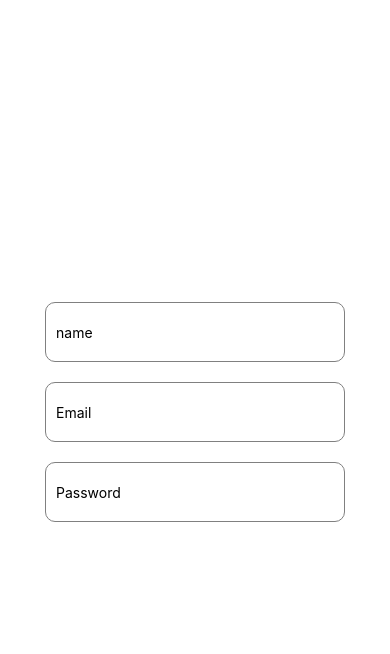
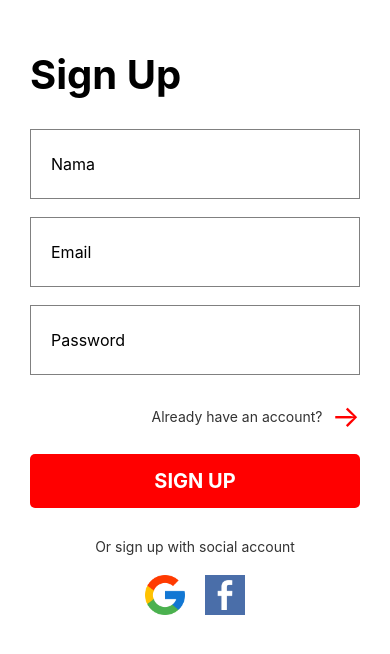
Before and after one commit to ferlijunandar/lab1-ferli-105841107521, a React Native app: screen / in a window 390 px wide. Shown: the top 654 px of the page. Built offline with nearby package versions, Linux system fonts and the light colour scheme.

Commit message:
singup,login,forgotPassword

```diff
--- a/App.js
+++ b/App.js
@@ -1,16 +1,25 @@
-import React from "react";
-import { View } from "react-native-web";
-import TextInputContainer from "./components/text input";
+import React from 'react';
+import { ScrollView, StyleSheet } from 'react-native';
+import Login from './components/login';
+import Singup from './components/singup';
+import ForgotPassword from './components/forgotPassword';
 const App = () => {
   return (
-    <View style={{
-      flex: 1,
-      justifyContent: "center",
-      alignItems: "center",
-    }}>
-      <TextInputContainer />
-    </View>
+    <ScrollView contentContainerStyle={styles.container}>
+        {/* <ForgotPassword/> */}
+      {/* <login /> */}
+      <Singup />
+    </ScrollView>
   );
 };
 
+const styles = StyleSheet.create({
+  container: {
+    flex: 1,
+    paddingHorizontal: 10,
+    paddingVertical: 10,
+    backgroundColor: '#fff',
+  },
+});
+
 export default App;
--- /dev/null
+++ b/components/forgotPassword.js
@@ -0,0 +1,86 @@
+import React from 'react';
+import { View, Text, TextInput, TouchableOpacity, StyleSheet } from 'react-native';
+
+const ForgotPassword = () => {
+  const [email, setEmail] = React.useState('');
+
+  const handleResetPassword = () => {
+    console.log(`Password reset requested for email: ${email}`);
+  };
+
+  return (
+    <View style={styles.container}>
+         <View style={styles.textContainer}>
+        <TouchableOpacity>
+          <Text style={styles.arrowTextforgot}>&#x276E;</Text>
+        </TouchableOpacity>
+      <Text style={styles.title}>Forgot Password</Text>
+    </View>
+      <Text style={styles.subtitle}>Please, enter your email address. You will receive
+      a link to create a new password via email.</Text>
+      <TextInput
+        style={styles.input}
+        placeholder="email"
+        autoCapitalize="none"
+        onChangeText={setEmail}
+        value={email}
+      />
+      <TouchableOpacity style={styles.button} onPress={handleResetPassword}>
+        <Text style={styles.buttonText}>SEND</Text>
+      </TouchableOpacity>
+    </View>
+  );
+};
+
+const styles = StyleSheet.create({
+  container: {
+    flex: 1,
+    paddingHorizontal: 20,
+    paddingVertical: 40,
+    backgroundColor: '#fff',
+  },
+  arrowTextforgot: {
+    fontSize: 40,
+    marginRight: 20,
+  },
+
+  title: {
+    fontSize: 40,
+    fontWeight: 'bold',
+    textAlign: 'flex-start',
+    justifyContent: 'center',
+    marginBottom: 60,
+    marginTop: 30,
+
+
+  },
+  subtitle: {
+    fontSize: 18,
+    textAlign: 'center',
+    marginBottom: 30,
+    color: 'black',
+  },
+  input: {
+    fontSize: 20,
+    height: 70,
+    borderColor: 'grey',
+    borderWidth: 1,
+    marginBottom: 8,
+    padding: 20,
+    width: '100%',
+  },
+  button: {
+    width: '100%',
+    backgroundColor: 'red',
+    padding: 15,
+    borderRadius: 20,
+    marginTop: 30,
+  },
+  buttonText: {
+    color: '#fff',
+    fontSize: 18,
+    textAlign: 'center',
+  },
+});
+
+export default ForgotPassword;
--- /dev/null
+++ b/components/login.js
@@ -0,0 +1,130 @@
+import React from 'react';
+import { View, ScrollView, TextInput, Text, TouchableOpacity, Image, StyleSheet } from 'react-native';
+
+const Login = () => {
+  const handleGoogleLogin = () => {
+    console.log("Logging in with Google");
+  };
+
+  const handleFacebookLogin = () => {
+    console.log("Logging in with Facebook");
+
+  };
+    return (
+      <ScrollView contentContainerStyle={styles.container}>
+        <View style={styles.textContainer}>
+        <TouchableOpacity>
+          <Text style={styles.arrowTextlogin}>&#x276E;</Text>
+        </TouchableOpacity>
+        <Text style={styles.text}>Login</Text>
+        </View>
+        <View style={styles.inputContainer}>
+          <TextInput
+            placeholder="Email"
+            style={styles.textInput}
+          />
+        </View>
+
+        <View style={styles.inputContainer}>
+          <TextInput
+            placeholder="Password"
+            style={styles.textInput}
+          />
+        </View>
+        <View style={styles.forgotPasswordContainer}>
+        <Text style={styles.forgotPasswordText}>Forgot Password?</Text>
+        <TouchableOpacity>
+          <Text style={styles.arrowText}>&#8594;</Text>
+        </TouchableOpacity>
+        </View>
+        <TouchableOpacity style={styles.button}>
+        <Text style={{ color: '#fff', textAlign: 'center', fontSize: 20, fontWeight: 'bold' }}> Login</Text>
+        </TouchableOpacity>
+
+        <View style={styles.iconContainer}>
+        <TouchableOpacity onPress={handleGoogleLogin}>
+          <Image
+            source={require('../assets/image1.png')}
+            style={styles.icon}
+          />
+        </TouchableOpacity>
+        <TouchableOpacity onPress={handleFacebookLogin}>
+          <Image
+            source={require('../assets/image2.png')}
+            style={styles.icon}
+          />
+        </TouchableOpacity>
+      </View>
+      </ScrollView>
+    );
+  };
+
+const styles = StyleSheet.create({
+  container: {
+    flex: 1,
+    paddingHorizontal: 20,
+    paddingVertical: 40,
+    backgroundColor: '#fff',
+  },
+  arrowTextlogin: {
+    fontSize: 40,
+    marginRight: 50,
+    marginTop: -20,
+  },
+  text: {
+    fontSize: 40,
+    fontWeight: 'bold',
+    textAlign: 'flex-start',
+    justifyContent: 'center',
+    marginBottom: 30,
+    marginTop: 30,
+  },
+
+  inputContainer: {
+    marginBottom: 10,
+    marginTop: 10,
+  },
+  textInput: {
+    fontSize: 16,
+    height: 70,
+    borderColor: 'grey',
+    borderWidth: 1,
+    marginBottom: 10,
+    padding: 20,
+    width: '100%',
+  },
+  forgotPasswordContainer: {
+    flexDirection: 'row',
+    justifyContent: 'flex-end',
+    alignItems: 'center',
+    marginTop: 20,
+  },
+  forgotPasswordText: {
+    fontSize: 14,
+    color: '#333',
+  },
+  arrowText: {
+    fontSize: 21,
+    marginLeft: 8,
+    color: 'red',
+  },
+  button: {
+     backgroundColor: 'red',
+     padding: 15,
+     marginTop: 20,
+     borderRadius: 5,
+  },
+  iconContainer: {
+    flexDirection: 'row',
+    justifyContent: 'center',
+    marginTop: 40,
+  },
+  icon: {
+    width: 40,
+    height: 40,
+    marginHorizontal: 10,
+  },
+});
+
+
+export default Login;
--- /dev/null
+++ b/components/singup.js
@@ -0,0 +1,139 @@
+import React from 'react';
+import { View, ScrollView, TextInput, Text, TouchableOpacity, Image, StyleSheet } from 'react-native';
+
+const singup = () => {
+  const handleGooglesingup = () => {
+    console.log("Logging in with Google");
+  };
+
+  const handleFacebooksingup = () => {
+    console.log("Logging in with Facebook");
+
+  };
+
+  return (
+    <ScrollView contentContainerStyle={styles.container}>
+      <Text style={styles.text}>Sign Up</Text>
+
+      <View style={styles.inputContainer}>
+        <TextInput
+          placeholder="Nama"
+          style={styles.textInput}
+        />
+      </View>
+
+      <View style={styles.inputContainer}>
+        <TextInput
+          placeholder="Email"
+          style={styles.textInput}
+        />
+      </View>
+
+      <View style={styles.inputContainer}>
+        <TextInput
+          placeholder="Password"
+          style={styles.textInput}
+        />
+      </View>
+
+      <View style={styles.AlreadyTextContainer}>
+        <Text style={styles.AlreadyText}>Already have an account? </Text>
+        <TouchableOpacity>
+          <Text style={styles.arrowText}>&#8594;</Text>
+        </TouchableOpacity>
+      </View>
+
+      <TouchableOpacity style={styles.button}>
+        <Text style={{ color: '#fff', textAlign: 'center', fontSize: 20, fontWeight: 'bold' }}>SIGN UP</Text>
+      </TouchableOpacity>
+
+      <View style={styles.socialTextContainer}>
+        <Text style={styles.socialText}>Or sign up with social account</Text>
+      </View>
+
+      <View style={styles.iconContainer}>
+        <TouchableOpacity onPress={handleGooglesingup}>
+          <Image
+            source={require('../assets/image1.png')}
+            style={styles.icon}
+          />
+        </TouchableOpacity>
+        <TouchableOpacity onPress={handleFacebooksingup}>
+          <Image
+            source={require('../assets/image2.png')}
+            style={styles.icon}
+          />
+        </TouchableOpacity>
+      </View>
+    </ScrollView>
+  );
+};
+
+const styles = StyleSheet.create({
+  container: {
+    flex: 1,
+    paddingHorizontal: 20,
+    paddingVertical: 40,
+    backgroundColor: '#fff',
+  },
+  text: {
+    fontSize: 40,
+    fontWeight: 'bold',
+    textAlign: 'flex-start',
+    justifyContent: 'center',
+    marginBottom: 30,
+  },
+  inputContainer: {
+    marginBottom: 10,
+  },
+  textInput: {
+    fontSize: 16,
+    height: 70,
+    borderColor: 'grey',
+    borderWidth: 1,
+    marginBottom: 8,
+    padding: 20,
+    width: '100%',
+  },
+  AlreadyTextContainer: {
+    flexDirection: 'row',
+    justifyContent: 'flex-end',
+    alignItems: 'center',
+    marginTop: 5,
+  },
+  AlreadyText: {
+    fontSize: 14,
+    color: '#333',
+  },
+  arrowText: {
+    fontSize: 30,
+    marginLeft: 5,
+    color: 'red',
+  },
+  button: {
+    backgroundColor: 'red',
+    padding: 15,
+    marginTop: 20,
+    borderRadius: 5,
+  },
+  socialTextContainer: {
+    marginTop: 30,
+    alignItems: 'center',
+  },
+  socialText: {
+    fontSize: 14,
+    color: '#333',
+  },
+  iconContainer: {
+    flexDirection: 'row',
+    justifyContent: 'center',
+    marginTop: 20,
+  },
+  icon: {
+    width: 40,
+    height: 40,
+    marginHorizontal: 10,
+  },
+});
+
+export default singup;
```
Also changed, not shown: assets/image1.png (added), assets/image2.png (added).
